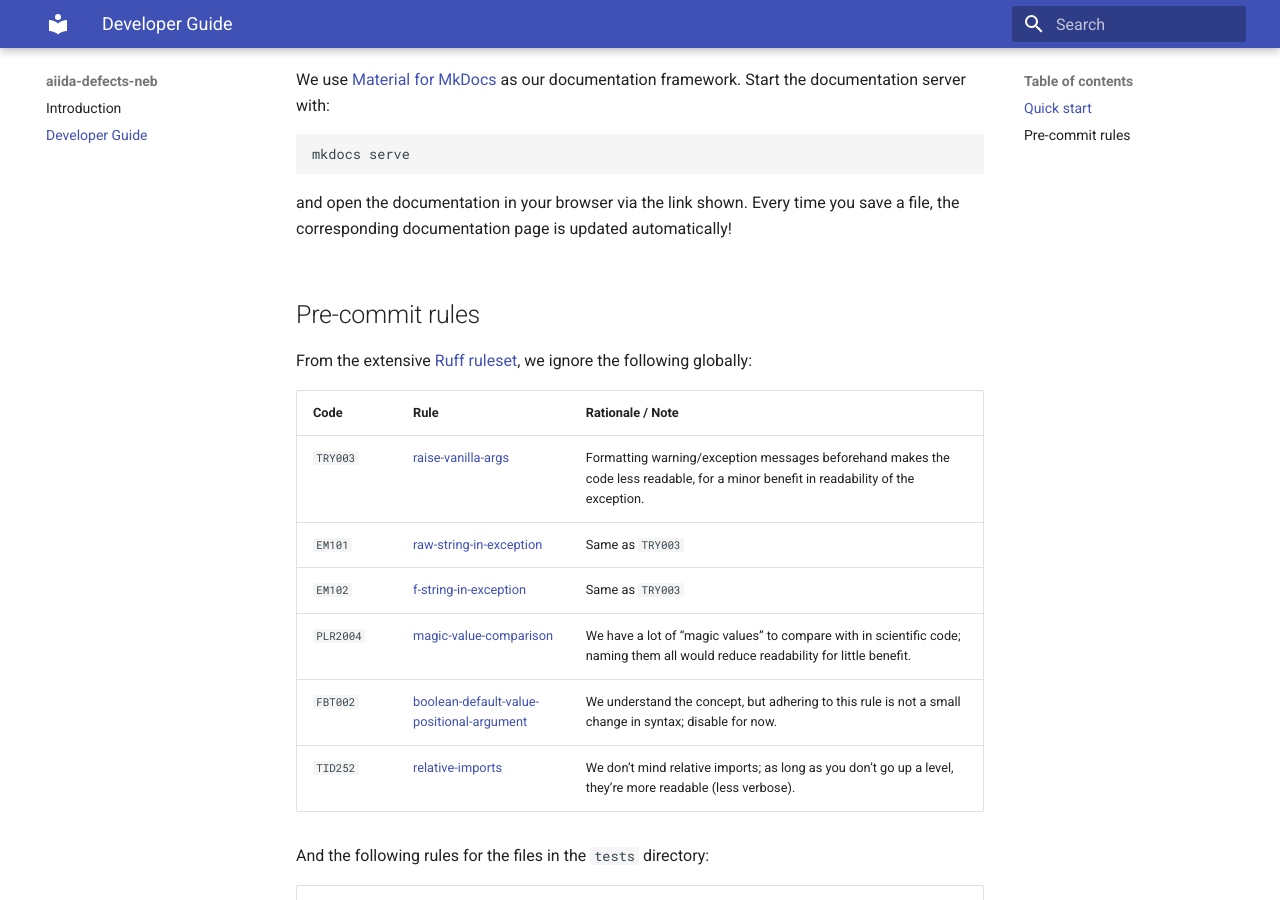
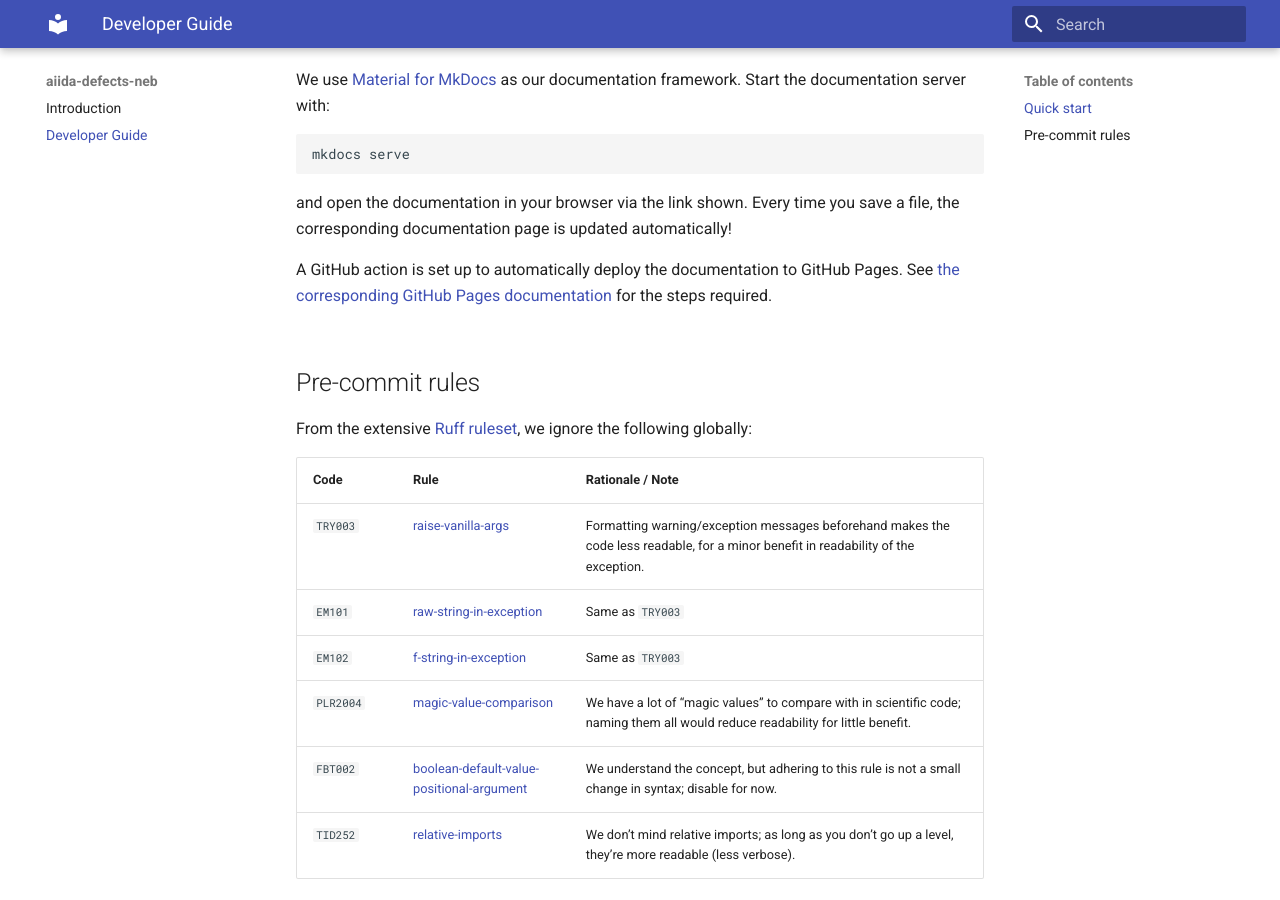
Before and after one commit to verdi-group/aiida-defects-neb, an MkDocs documentation site: the page built from docs/developer.md, in a window 1280 px wide and 900 px high, scrolled down 1377 px. Built offline with MkDocs 1.6.1 and Material for MkDocs 9.7.7, drawn with Linux system fonts in a browser that asks for light colours.

Commit message:
📚🔧 MkDocs: add GitHub pages action

```diff
--- a/.copier-answers.yml
+++ b/.copier-answers.yml
@@ -2,6 +2,6 @@
 _commit: v0.11.1
 _src_path: https://github.com/mbercx/python-copier
 description: Python package
-doc_deploy: nowhere
+doc_deploy: github
 docs: mkdocs
 package_name: aiida-defects-neb
--- a/docs/developer.md
+++ b/docs/developer.md
@@ -60,6 +60,9 @@ and install the package locally in **editable** mode (`-e`):
     and open the documentation in your browser via the link shown.
     Every time you save a file, the corresponding documentation page is updated automatically!
 
+    A GitHub action is set up to automatically deploy the documentation to GitHub Pages.
+    See [the corresponding GitHub Pages documentation](https://docs.github.com/en/pages/getting-started-with-github-pages/configuring-a-publishing-source-for-your-github-pages-site#publishing-from-a-branch) for the steps required.
+
 === "uv"
 
     `uv` is a Python package and project manager.
@@ -103,6 +106,9 @@ and install the package locally in **editable** mode (`-e`):
 
     and open the documentation in your browser via the link shown.
     Every time you save a file, the corresponding documentation page is updated automatically!
+
+    A GitHub action is set up to automatically deploy the documentation to GitHub Pages.
+    See [the corresponding GitHub Pages documentation](https://docs.github.com/en/pages/getting-started-with-github-pages/configuring-a-publishing-source-for-your-github-pages-site#publishing-from-a-branch) for the steps required.
 
 === "Hatch"
 
@@ -154,6 +160,9 @@ and install the package locally in **editable** mode (`-e`):
     and open the documentation in your browser via the link shown.
     Every time you save a file, the corresponding documentation page is updated automatically!
 
+    A GitHub action is set up to automatically deploy the documentation to GitHub Pages.
+    See [the corresponding GitHub Pages documentation](https://docs.github.com/en/pages/getting-started-with-github-pages/configuring-a-publishing-source-for-your-github-pages-site#publishing-from-a-branch) for the steps required.
+
 
 ## Pre-commit rules
 
```
Also changed, not shown: 1 other file.
